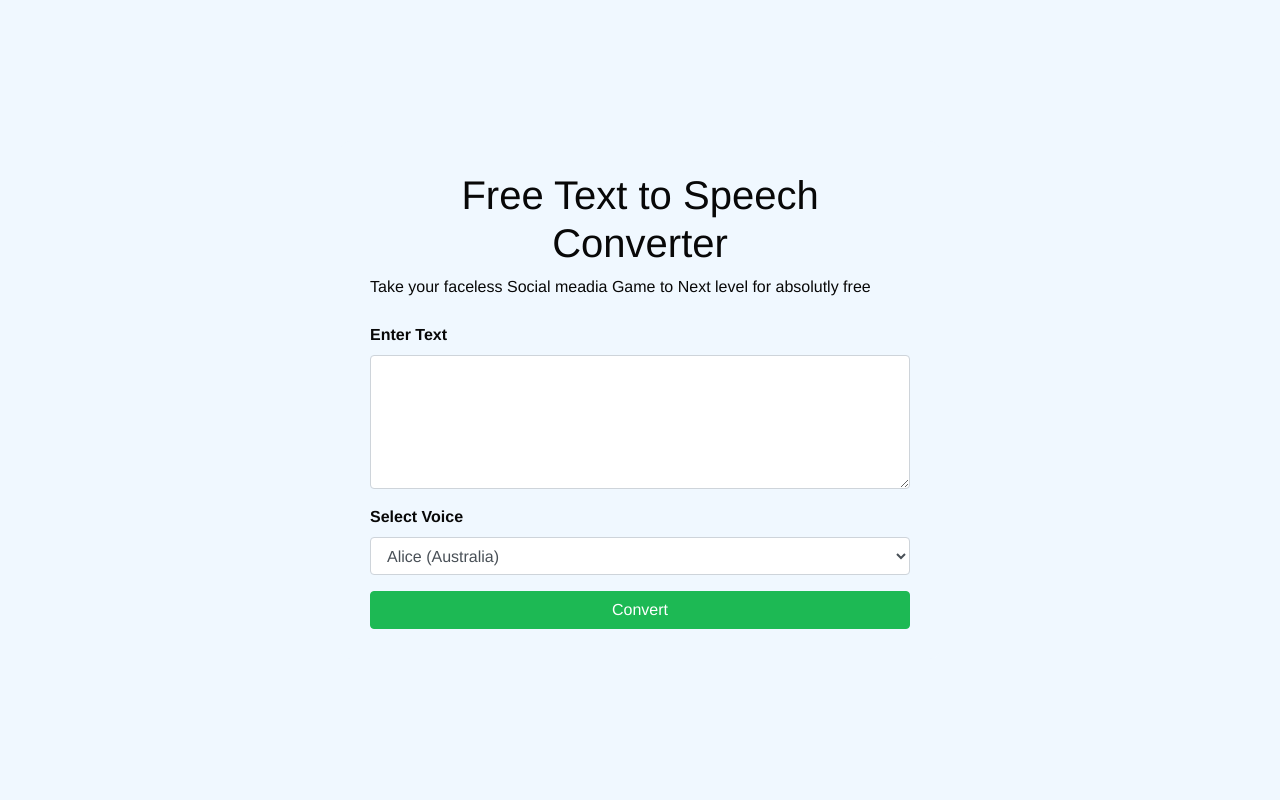
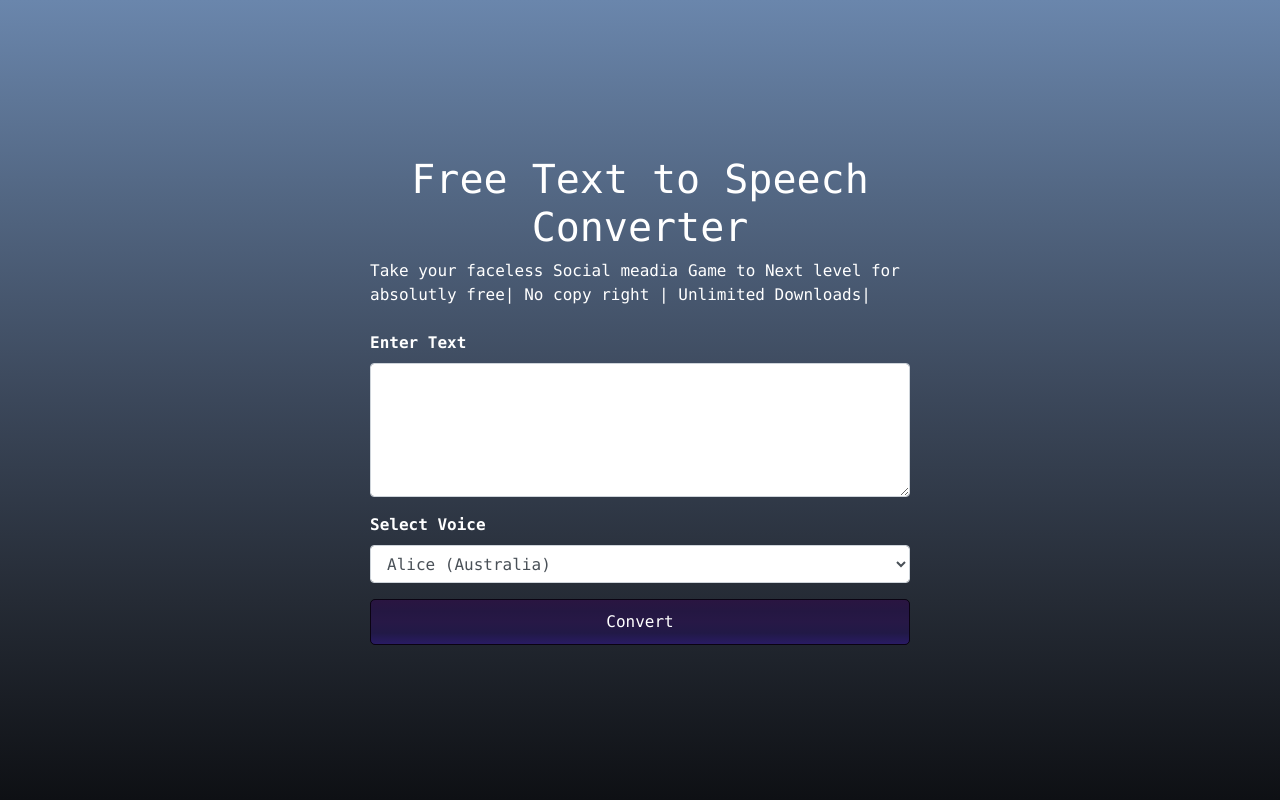
Before and after one commit to k-prabin/free-text-to-speech-website, a Flask app: page / in a window 1280 px wide. Run offline with Flask 3, Linux system fonts and the light colour scheme; some libraries are stand-ins or nearby versions.

Commit message:
Update index.html

```diff
--- a/templates/index.html
+++ b/templates/index.html
@@ -5,54 +5,50 @@
     <meta name="viewport" content="width=device-width, initial-scale=1, shrink-to-fit=no">
     <title>Text to Speech</title>
     <link rel="stylesheet" href="https://stackpath.bootstrapcdn.com/bootstrap/4.5.2/css/bootstrap.min.css">
-    <style>
+        <style>
       body {
-        background-color: #f0f8ff;
-        font-family: Helvetica;
+        background-image: linear-gradient(to bottom, #6a86ac, #526682, #3b475a, #252b35, #0e1014);
+        font-family: Consolas, Arial, sans-serif; /* Added fallback fonts */
         height: 100vh;
         display: flex;
         justify-content: center;
         align-items: center;
         margin: 0;
-        color: #080808;
+        color: #FFFFFF;
       }
       .container {
-        background-color: #f0f8ff;
+
         padding: 30px;
         border-radius: 10px;
         max-width: 600px;
         width: 100%;
       }
       .btn-primary {
-        background-color: #1DB954;
-        border-color: #1DB954;
+        background-color: #0a0312; /* Fallback background color */
+        background-image: linear-gradient(to bottom, #2a1541, #241742, #271846, #211946, #291b63);
+        border: 1px solid #0a0312; /* Fallback border color */
+        color: #FFFFFF;
+        padding: 10px 20px;
+        text-align: center;
+        text-decoration: none;
+        display: inline-block;
+        border-radius: 5px;
+        transition: background-color 0.3s ease, border-color 0.3s ease;
       }
       .btn-primary:hover {
-        background-color: #228b22;
-        border-color: #228b22;
+        background-image: linear-gradient(to bottom, #079e20, #07ac3e, #0a9935, #2d9243, #068d28);
+        border-color: #07a321;
       }
       .form-group label {
         font-weight: bold;
       }
-      footer {
-        position: fixed;
-        bottom: 0;
-        left: 0;
-        right: 0;
-        text-align: center;
-        padding: 10px;
-    }
-    footer a {
-        color: #333;
-        text-decoration: none;
-        background:fixed
-    }
     </style>
   </head>
   <body>
     <div class="container">
       <h1 class="text-center">Free Text to Speech Converter</h1>
-      <h10 class="text-center">Take your faceless Social meadia Game to Next level for absolutly free</h10>
+      <h10 class="text-center">Take your faceless Social meadia Game to Next level for absolutly free| No copy right | Unlimited Downloads| </h10>
+
             <form method="post" class="mt-4">
         <div class="form-group">
           <label for="text">Enter Text</label>
```
